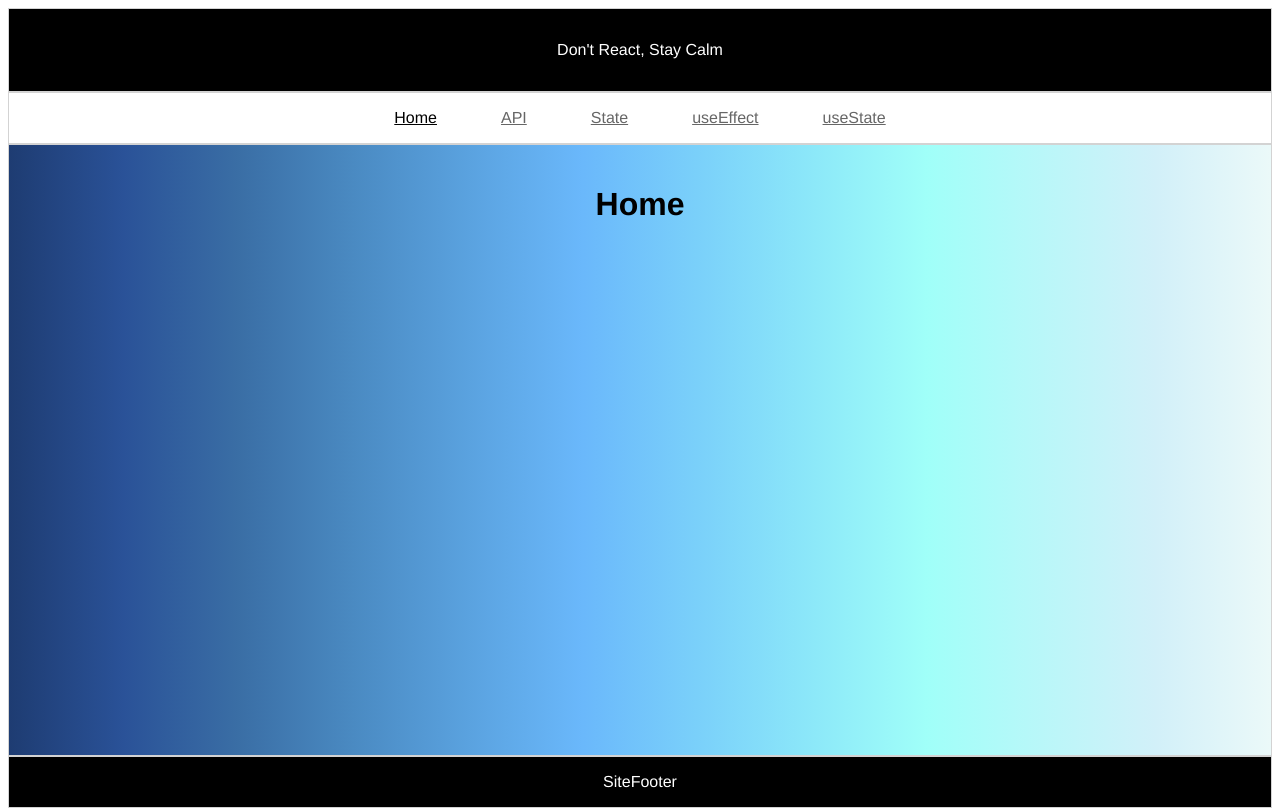
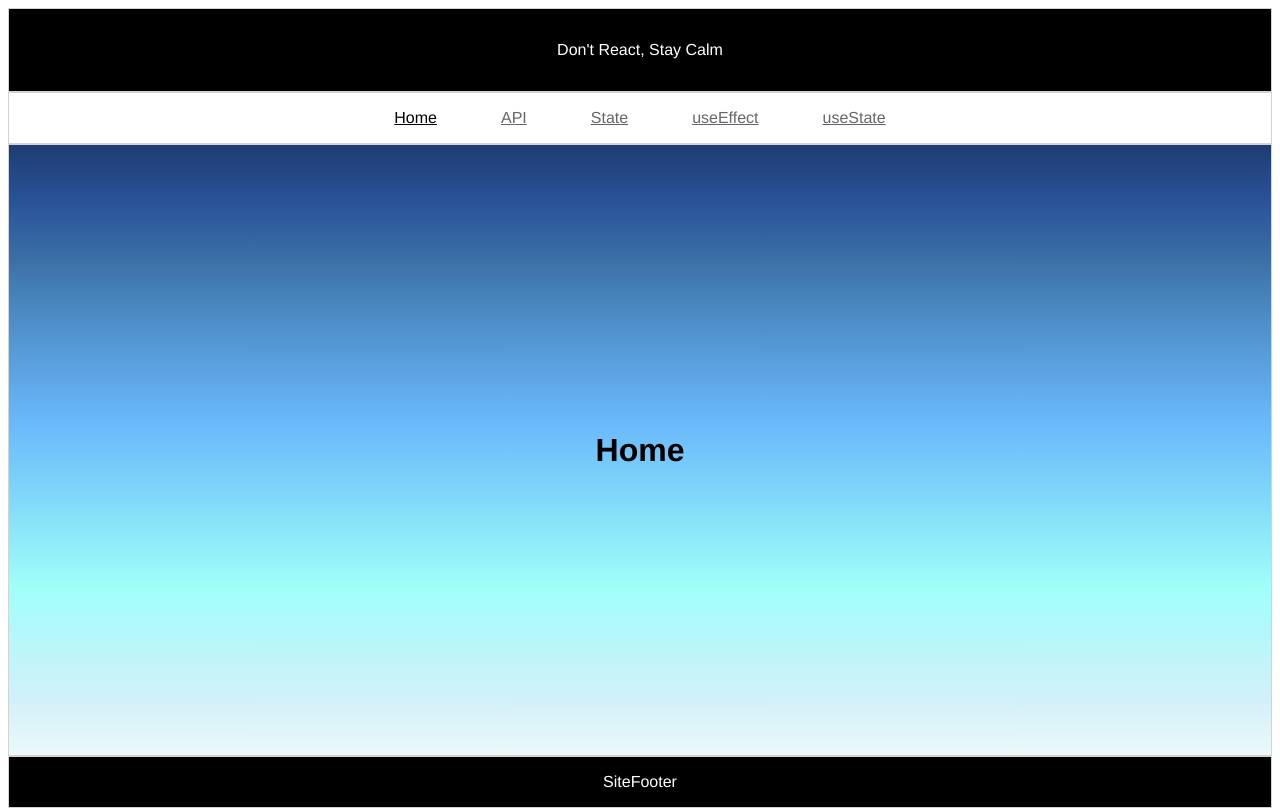
Before and after one commit to tgulu/React-Challenges, a React (Vite) app: page / in a window 1280 px wide. Built offline with nearby package versions, Linux system fonts and the light colour scheme.

Commit message:
add new css to center cards

```diff
--- a/src/components/Home/Home.module.css
+++ b/src/components/Home/Home.module.css
@@ -1,6 +1,9 @@
 .wrapper {
+  display: flex;
+  align-items: center;
+  justify-content: center;
   background: linear-gradient(
-    to right,
+    to bottom,
     #1e3c72,
     #2a5298,
     #3a6ea5,
```
